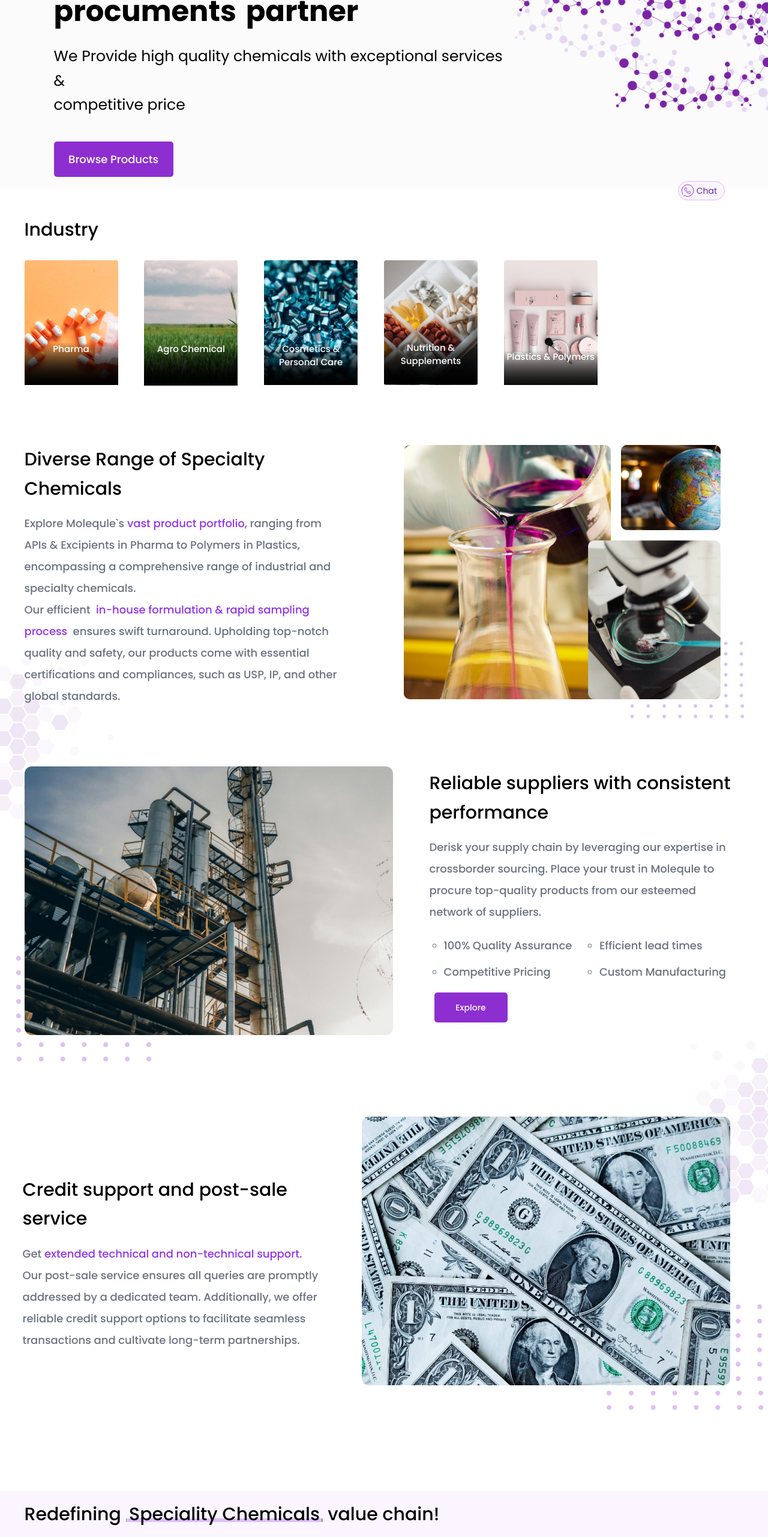
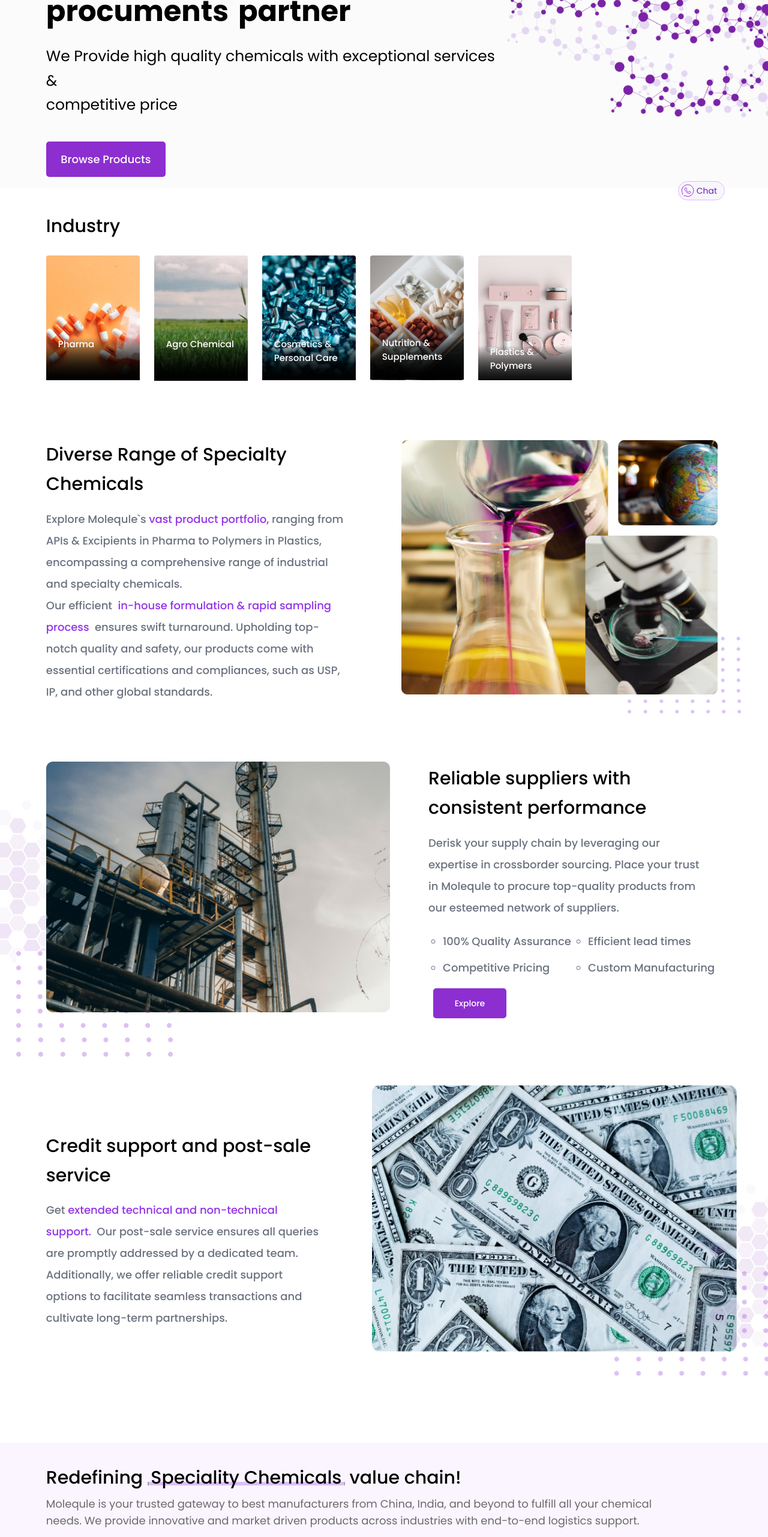
Before and after one commit to gourav-mishra551/molequele, a React (Vite) app: page /#/ in a window 1280 px wide. Shown: the part 234-2797 px from the top of the page at 60% size. Built offline with nearby package versions, Linux system fonts and the light colour scheme; grey boxes are pictures that could not be loaded.

Commit message:
design change

```diff
--- a/src/components/Contact/Contact.jsx
+++ b/src/components/Contact/Contact.jsx
@@ -6,8 +6,8 @@ const Contact = () => {
   <div className="responsive-container-block big-container mt-[30px]">
     <div className="responsive-container-block container">
       <div className="responsive-cell-block wk-tab-12 wk-mobile-12 wk-desk-7 wk-ipadp-10 line" id="i69b-2">
-        <form className="form-box sm:max-w-[100%-40px] sm:w-[1199px] m-auto w-[375px] max-w-[100%] mt-20">
-          <div className="container-block form-wrapper ">
+        <form className="form-box  sm:w-[auto] m-auto w-[375px] max-w-[100%] mt-20">
+          <div className="container-block form-wrapper  2xl:pl-[6%] xl:pl-[6%] sm:pl-[6%]">
             <h1 className="text-2xl font-semibold text-black flex flex-initial">We are here to help</h1>
               <h3 className="font-normal leading-7 tracking-[2%] text-[15px] text-[#6A6A6A]  sm:text-lg whitespace-pre-wrap  gap-3  mt-2">Get in touch & let us know how we can help</h3>
             <div className="responsive-container-block ">
--- a/src/components/Contact/contact.css
+++ b/src/components/Contact/contact.css
@@ -11,7 +11,6 @@
     overflow-x: hidden;
   }
   .contact_us_green .form-box{
-    width: 701px;
     margin-top: 50px;
   }
   .contact_us_green input:focus {
@@ -42,10 +41,10 @@
   }
 
   .contact_us_green .responsive-container-block .container {
-    max-width: 1320px;
+
     margin-top: 60px;
     margin-bottom: 60px;
-    margin: 0px 5% 0 7%;
+    margin: 0px 5% 0 5%;
   }
 
   .contact_us_green .responsive-container-block .big-container {
@@ -259,6 +258,7 @@
       right: -11%;
       width: 100%;
       margin: 20px 0 0 36px;
+      height: 48px;
     }
     #i5vyy-6{
       height: 173px;
--- a/src/components/Footer/Footer.jsx
+++ b/src/components/Footer/Footer.jsx
@@ -4,8 +4,8 @@ import { Link } from "react-router-dom"
 const Footer = () => {
   return (
     <div className="bg-purple-50 pt-10 pl-5 sm:pl-0 overflow-hidden">
-      <hr className="border sm:block hidden sm:max-w-[100%-40px] sm:w-[1199px] m-auto w-[375px] max-w-[100%]  dark:bg-[#8D2ED1]"></hr>
-      <div className="flex flex-col justify-between pb-32  bg-purple-50   sm:max-w-[100%-40px] sm:w-[1199px] m-auto w-[375px] max-w-[100%]  sm:flex sm:flex-row  ">
+      <hr className="border sm:block hidden ml-[6%] mr-[6%] 2xl:ml-[8%] xl:ml-[6%] sm:ml-[6%] sm:w-[auto] m-auto w-[375px] max-w-[100%]  dark:bg-[#8D2ED1]"></hr>
+      <div className="flex flex-col justify-between pb-32 pl-[6%] pr-[6%] 2xl:pl-[8%] xl:pl-[6%] sm:pl-[6%]  bg-purple-50   sm:w-[auto] m-auto w-[375px] max-w-[100%]  sm:flex sm:flex-row  ">
         <div className="w-auto ">
           <div className="flex flex-start ">
             <div className="grid grid-cols-4 text-[14px] sm:text-[16px]  sm:grid-cols-4 mt-10 sm:mt-10 font-medium leading-7 text-gray-400 ">
--- a/src/components/Footer/Footer2.jsx
+++ b/src/components/Footer/Footer2.jsx
@@ -5,9 +5,9 @@ const Footer2 = () => {
     <div className="bg-purple-50 pt-1 sm:pl-0 pl-5">
 
       <img className="sm:block hidden p-10  sm:ml-auto xl:mr-[3.6em] 2xl:mr-[7.6em]" src="./Group 48702.svg" alt="logo" />
-      <hr className="border border-[#e2c3f8] sm:block hidden sm:max-w-[100%-40px] sm:w-[1199px] m-auto w-[375px] max-w-[100%-40px]" />
+      <hr className="border sm:block hidden ml-[6%] mr-[6%] 2xl:ml-[8%] xl:ml-[6%] sm:ml-[6%] sm:w-[auto] m-auto w-[375px] max-w-[100%]  dark:bg-[#8D2ED1]" />
 
-      <div className="flex flex-col justify-between pb-20  bg-purple-50   sm:max-w-[100%-40px] sm:w-[1199px] m-auto w-[375px] max-w-[100%-40px]  sm:flex sm:flex-row ">
+      <div className="flex flex-col justify-between pb-20  bg-purple-50 pl-[6%] pr-[6%] 2xl:pl-[8%] xl:pl-[6%] sm:pl-[6%]   w-[375px] max-w-[100%-40px]  sm:flex sm:flex-row ">
         <div className="w-auto ">
 
           <div className="flex flex-start ">
--- a/src/components/Header/Header.jsx
+++ b/src/components/Header/Header.jsx
@@ -2,7 +2,7 @@ import "./header.css"
 import { Link } from "react-router-dom"
 const Header = () => {
   return (
-    <div className="main flex xl:pl-[7%] 2xl:pl-[10%] overflow-hidden">
+    <div className="main flex pl-[1%]  2xl:pl-[8%] xl:pl-[6%] sm:pl-[6%] overflow-hidden">
         <div className="lefts sm:w-[898px] sm:max-w-[auto] ml-auto">
             <h1 className="text-3xl ml-5 sm:ml-0 font-bold heading sm:text-5xl sm:leading-loosen leading-relaxed ">Your Speciality chemicals
                 <span className="flex flex-col sm:flex sm:flex-row sm:leading-loose md:leading-relaxed leading-relaxed">procuments
--- a/src/components/Header/header.css
+++ b/src/components/Header/header.css
@@ -8,7 +8,7 @@
     float: right;
 }
 .lefts{
-    margin-left: 8%;
+
     margin-top: 30px;
 }
 .heading{
--- a/src/components/Industry/Indusrty.css
+++ b/src/components/Industry/Indusrty.css
@@ -2,19 +2,26 @@
     position: relative;
     text-align: center;
     color: rgba(255, 255, 255, 1);
+    border-radius: 0px, 0px, 4px, 4px;
+
+
   }
   .bottom-right {
     position: absolute;
-    bottom: 10px;
     height: 72px;
+    left: 0px;
     width: 156px;
     font-weight: 500;
+    text-align: left;
     font-size: 15px;
     line-height: 22.5px;
     letter-spacing: 4% ;
     overflow: hidden;
-    background: linear-gradient(180deg, rgba(217, 217, 217, 0) 0%, #000000 103.47%),
+    padding-left: 20px;
+    background:linear-gradient(180deg, rgba(217, 217, 217, 0) 0%, #000000 103.47%),
     linear-gradient(180deg, rgba(255, 255, 255, 0) 0%, #000000 103.47%);
+
+
   }
   .list{
     list-style: circle;
@@ -25,8 +32,7 @@
   }
   p{
     color:rgba(106, 106, 106, 1);
-    letter-spacing: 2%
-    ;
+    letter-spacing: 2%;
   }
   @media (max-width: 640px){
     .bottom-right{
--- a/src/components/Industry/Industry.jsx
+++ b/src/components/Industry/Industry.jsx
@@ -3,10 +3,10 @@ import { Link } from "react-router-dom"
 const Industry = () => {
     return (
         <>
-            <div className="pl-5 sm:pl-0 overflow-hidden">
-                <h1 className="text-2xl font-medium sm:text-3xl mt-[4%] mb-[1%] sm:max-w-[100%-40px] sm:w-[1199px] m-auto w-[375px] max-w-[100%]" >Industry </h1>
-                <div className="grid grid-cols-2 sm:grid-cols-6  sm:max-w-[100%-40px] sm:w-[1199px] m-auto w-[375px] max-w-[100%]  pt-5 ">
-                    <div className="h-[158px] w-[163px] sm:w-auto sm:h-auto overflow-hidden mb-5">
+            <div className="pl-[6%] pr-[6%] 2xl:pl-[8%] xl:pl-[6%] sm:pl-[6%] overflow-hidden ">
+                <h1 className="text-2xl font-medium sm:text-3xl mt-[4%] mb-[1%]  sm:w-[auto]  w-[375px] max-w-[100%]" >Industry </h1>
+                <div className="grid sm:gap-x-6 gap-x-2 grid-cols-2 sm:grid-cols-6 sm:w-[fit-content]  w-[375px] max-w-[100%]  pt-5 ">
+                    <div className="h-[158px] w-auto sm:w-auto sm:h-auto overflow-hidden mb-5">
                         <Link to='/pharma'>
                         <div className="containers">
                             <img className="mt-0 ml-0 mb-5 sm:w-[156px] sm:h-[208px] mr-0 sm:m-0 image overflow-hidden" src="./Frame 550.svg" alt="img1" />
@@ -41,38 +41,38 @@ const Industry = () => {
                 </div>
                 {/* first =====================================>>>>>>>>>>>>>>>>>>>>>>>>>>>>>>>>>>>>>>>>>*/}
 
-                <div className="flex justify-between flex-col-reverse mt-20 sm:mt-20 sm:flex sm:flex-row sm:max-w-[100%-40px] sm:w-[1199px] m-auto w-[375px] max-w-[100%] h-auto" >
-                    <div className="left w-auto sm:w-[524px]" >
+                <div className="flex justify-between  flex-col-reverse mt-20 sm:mt-20 sm:flex sm:flex-row  sm:w-[fit-content]  w-[375px] max-w-[100%] h-auto" >
+                    <div className="left w-auto sm:w-[524px] sm:mr-16" >
                         <h2 className="text-xl font-medium sm:text-3xl sm:leading-relaxed mt-5 sm:mt-0  sm:ml-0">Diverse Range of Specialty Chemicals</h2>
                         <p className="font-medium text-sm sm:text-lg whitespace-pre-wrap text-gray-500  tracking-normal mt-4  leading-loose sm:leading-loose  sm:ml-0 sm:mr-0 mr-5">Explore Molequle`s <span className="text-purple-600 leading-loose ">vast product portfolio,</span> ranging from APIs & Excipients in Pharma to Polymers in Plastics, encompassing a comprehensive range of industrial and specialty chemicals. <br />
                             Our efficient <span className="text-purple-600 leading-loose"> in-house formulation & rapid sampling
                                 process </span> ensures swift turnaround. Upholding top-notch quality and safety, our products come with essential certifications and compliances, such as USP, IP, and other global standards.</p>
                     </div>
                     <div className="right ">
-                        <img src="./Group 48718.png" alt="industry" />
-                        <img className="absolute" src="./Group.svg" alt="png" style={{ left: "-1%", bottom: "-100%" }} />
+                        <img className="sm:ml-8" src="./Group 48718.png" alt="industry" />
+                        <img className="absolute hidden sm:block " src="./Group.svg" alt="png" style={{ left: "-1%", bottom: "-130%" }} />
                     </div>
                 </div>
 
                 {/* second  =================================================>>>>>>>>>>>>>>*/}
 
-                <div className="flex justify-between flex-col mt-20 sm:flex sm:flex-row sm:max-w-[100%-40px] sm:w-[1199px] m-auto w-[375px] max-w-[100%] h-auto" >
+                <div className="flex justify-between  flex-col mt-20 sm:mt-20 sm:flex sm:flex-row  sm:w-[fit-content]  w-[375px] max-w-[100%] h-auto" >
                     <div className="left relative top-0 left-0 ">
                         <img className="z-40 relative" src="./Mask group.jpg" alt="mask group" />
                         <img className="absolute top-[316px] left-[-50px] z-0 hidden sm:block" src="./Group 48669.jpg" alt="bg-dot" />
                     </div>
-                    <div className="right w-auto sm:w-[524px]  mt-10 sm:mt-1" >
+                    <div className="right w-auto sm:w-[524px]  mt-10 sm:mt-1 sm:ml-16" >
                         <h2 className="text-xl font-medium sm:text-3xl sm:leading-relaxed mr-3 sm:mr-0 ">Reliable suppliers with consistent performance</h2>
                         <div className="flex flex-col sm:flex ">
                             <p className="font-medium text-sm sm:text-lg  text-gray-500  gap-3  mt-4 float-left leading-loose sm:leading-loose mr-5">Derisk your supply chain by leveraging our expertise in crossborder sourcing. Place your trust in Molequle to procure top-quality products from our esteemed network of suppliers.</p>
-                            <ul className="grid grid-rows-4 sm:grid-rows-2 grid-flow-col text-gray-500 text-sm ml-6 font-medium gap-4 mt-6 list sm:text-lg">
+                            <ul className="grid grid-rows-4 sm:grid-rows-2 grid-flow-col text-gray-500 text-sm sm:ml-6 ml-[5%] font-medium gap-4 mt-6 list sm:text-lg">
                                 <li>100% Quality Assurance</li>
                                 <li> Competitive Pricing</li>
                                 <li>Efficient lead times</li>
                                 <li>Custom Manufacturing</li>
                             </ul>
                             <Link to='/industry'>
-                            <button className="float-left text-white text-sm sm:font-medium mt-5 ml-2 w-[81px] h-[51px] sm:h-[50px] sm:w-[122px]" style={{ backgroundColor: "rgba(141, 46, 209, 1)", borderRadius: "5px" }}>Explore</button>
+                            <button className="float-left text-white text-sm sm:font-medium sm:mt-5 mt-2 sm:ml-2 w-[81px] h-[51px] sm:h-[50px] sm:w-[122px]" style={{ backgroundColor: "rgba(141, 46, 209, 1)", borderRadius: "5px" }}>Explore</button>
                             </Link>
                         </div>
                     </div>
@@ -80,57 +80,57 @@ const Industry = () => {
 
                 {/* third =======================================================*/}
 
-                <div className="flex justify-between flex-col-reverse  sm:mt-28 sm:flex sm:flex-row sm:max-w-[100%-40px] sm:w-[1253px] m-auto w-[375px] max-w-[100%] h-auto mt-20 sm:p-6" >
+                <div className="flex justify-between  flex-col-reverse mt-20 sm:mt-28 sm:flex sm:flex-row  sm:w-[fit-content]  w-[375px] max-w-[100%] h-auto " >
                     <div className="left w-auto sm:w-[524px] my-auto" >
                         <h2 className="text-xl  font-medium sm:text-3xl leading-relaxed sm:leading-relaxed sm:ml-0 mr-5 sm:mr-0">Credit support and post-sale service</h2>
                         <p className="font-medium text-sm sm:text-lg  whitespace-pre-wrap text-gray-500  gap-3 tracking-normal mt-4  sm:ml-0  sm:mr-0 leading-loose sm:leading-loose">Get <span className="text-purple-600">extended technical and non-technical support.</span>  Our post-sale service ensures all queries are promptly addressed by a dedicated team. Additionally, we offer reliable credit support options to facilitate seamless transactions and cultivate long-term partnerships.</p>
                     </div>
                     <div className="right">
-                        <img className="sm:ml-16" src="./Group 48755.png" alt="industry" />
-                        <img className="absolute " src="./group1.png" alt="png" style={{
-                            right: "-0%", bottom: "-180%",
+                        <img className="sm:ml-20" src="./Group 48755.png" alt="industry" />
+                        <img className="absolute hidden sm:block" src="./group1.png" alt="png" style={{
+                            right: "-0%", bottom: "-210%",
                         }} />
                     </div>
                 </div>
             </div>
             {/* value chain ======================>>>>>>>>>>>>>>>>>>>>>>>>>> */}
-            <div className="w-auto bg-purple-50 mt-10 sm:mt-28 h-auto pt-5 pl-8 pr-8 sm:pl-0 sm:pr-0 pb-8 overflow-hidden" style={{ height: "auto" }}>
-                <div className="sm:max-w-[100%-40px] sm:w-[1199px] m-auto w-[375px] max-w-[100%]">
-                    <h1 className="text-xl font-medium sm:text-3xl mr-[0.4rem]">Redefining <span className="underline-text">Speciality  Chemicals</span>  value chain!</h1>
-                    <p className="font-normal leading-7 tracking-[1%] text-[16px]  text-[#6A6A6A] mr-0 sm:mr-[4rem] sm:text-lg whitespace-pre-wrap  gap-3  mt-4 " >Molequle is your trusted gateway to best manufacturers from China, India, and beyond to fulfill all your chemical needs. We provide innovative and market driven products across industries with end-to-end logistics support.</p>
+            <div className="w-auto bg-purple-50 mt-10 sm:mt-28 h-auto pt-10 pl-8 pr-8 sm:pl-0 sm:pr-0 sm:pb-10 pb-5 overflow-hidden" style={{ height: "auto" }}>
+                <div className="sm:pr-[6%] pr-[0%] 2xl:pl-[8%] xl:pl-[6%] sm:pl-[6%] sm:w-[auto] m-auto w-[375px] max-w-[100%]">
+                    <h1 className="text-xl font-medium sm:text-3xl sm:w-auto w-[375px] leading-[27px]">Redefining <span className="underline-text">Speciality  Chemicals</span>  value chain!</h1>
+                    <p className="font-normal leading-7 tracking-[1%] text-[16px]  text-[#6A6A6A] mr-0 sm:mr-[4rem] sm:text-lg whitespace-pre-wrap  gap-3  mt-3 " >Molequle is your trusted gateway to best manufacturers from China, India, and beyond to fulfill all your chemical needs. We provide innovative and market driven products across industries with end-to-end logistics support.</p>
 
                     <div className="grid grid-cols-1 sm:grid-cols-4 mt-10 mr-0 sm:mr-14">
                         {/* value chain first  card*/}
                         <div className="first w-auto sm:w-[265px]" style={{ height: "236px" }}>
-                            <img src="./Group 487366.svg" alt="first" />
+                            <img className="sm:h-auto sm:w-auto h-[46px] w-[46px]" src="./Group 487366.svg" alt="first" />
                             <h2 className="text-base sm:text-xl font-medium mt-5">Formulation</h2>
-                            <p className="font-normal leading-7 tracking-[1%] text-[16px] text-black mr-4 sm:text-lg whitespace-pre-wrap  gap-3  mt-4 "> In-house formulation to ensure equivalent grades compatible to current process</p>
+                            <p className="font-normal leading-7 tracking-[1%] text-[16px] text-black sm:mr-4 sm:text-lg    mt-2 "> In-house formulation to ensure equivalent grades compatible to current process</p>
                         </div>
                         {/* value chain second card */}
                         <div className="second w-auto sm:w-[265px]" style={{ height: "236px" }}>
-                            <img src="./Group 48733.svg" alt="second" />
+                            <img className="sm:h-auto sm:w-auto h-[46px] w-[46px]" src="./Group 48733.svg" alt="second" />
                             <h2 className="text-base sm:text-xl font-medium mt-5">Production testing</h2>
-                            <p className="font-normal leading-7 tracking-[1%] text-[16px] text-black mr-4 sm:text-lg whitespace-pre-wrap  gap-3  mt-4 ">100% quality assurance via our 3 step production & post-production testing</p>
+                            <p className="font-normal leading-7 tracking-[1%] text-[16px] text-black sm:mr-4 sm:text-lg   mt-2 ">100% quality assurance via our 3 step production & post-production testing</p>
                         </div>
                         {/* value chain third card */}
                         <div className="third w-auto sm:w-[265px]" style={{ height: "236px" }}>
-                            <img src="./Group 48738.svg" alt="Third" />
+                            <img className="sm:h-auto sm:w-auto h-[46px] w-[46px]" src="./Group 48738.svg" alt="Third" />
                             <h2 className="text-base sm:text-xl font-medium mt-5">Logistics</h2>
-                            <p className="font-normal leading-7 tracking-[1%] text-[16px] text-black mr-4 sm:text-lg whitespace-pre-wrap  gap-3  mt-4 ">Efficient & Cost-effective logistics for fast turnaround time </p>
+                            <p className="font-normal leading-7 tracking-[1%] text-[16px] text-black sm:mr-4 sm:text-lg   mt-2 ">Efficient & Cost-effective logistics for fast turnaround time </p>
                         </div>
                         {/* value chain fourth card */}
                         <div className="fourth w-auto sm:w-[265px]" style={{ height: "236px" }}>
-                            <img src="./Group 48739.svg" alt="fourth" />
+                            <img className="sm:h-auto sm:w-auto h-[46px] w-[46px]" src="./Group 48739.svg" alt="fourth" />
                             <h2 className="text-base sm:text-xl font-medium mt-5">Payment</h2>
-                            <p className="font-normal leading-7 tracking-[1%] text-[16px] text-black mr-4 sm:text-lg whitespace-pre-wrap  gap-3  mt-4 ">Best payment terms along with Credit support for your growth. </p>
+                            <p className="font-normal leading-7 tracking-[1%] text-[16px] text-black sm:mr-4 sm:text-lg  mt-2 ">Best payment terms along with Credit support for your growth. </p>
                         </div>
                     </div>
                 </div>
             </div>
 
-            <div className="sm:max-w-[100%-40px] sm:w-[1199px] m-auto w-[375px] max-w-[100%] sm:mt-20 mt-10 pl-3 pr-3 sm:pl-0 sm:pr-0 overflow-hidden">
+            <div className="2xl:ml-[8%] 2xl:mr-[8%] xl:ml-[6%] xl:mr-[6%]  sm:w-[auto] m-auto w-[375px] max-w-[100%] sm:mt-20 mt-10 pl-3 pr-3 sm:pl-0 sm:pr-0 overflow-hidden">
                 <h1 className="text-xl sm:text-3xl font-medium pt-5 sm:pt-0"> <span className="underline-text">Uncompromising quality </span> with right compliances...</h1>
-                <p className="font-normal leading-7 tracking-[1%] text-[15px] text-[#6A6A6A]  sm:text-lg whitespace-pre-wrap  gap-3  mt-4">From Indian & US Pharmacopoeia to Reach & Toy Safety, our vast suppliers network meets highly rigid and extensive regulatory compliances.  </p>
+                <p className="font-normal leading-7 tracking-[1%] text-[15px] text-[#6A6A6A]  sm:text-lg whitespace-pre-wrap  gap-3  mt-2">From Indian & US Pharmacopoeia to Reach & Toy Safety, our vast suppliers network meets highly rigid and extensive regulatory compliances.  </p>
                 <div className="grid grid-cols-3 gap-x-3 gap-y-3 sm:grid-cols-5 mt-10 sm:mt-10 mb-5 ">
                     <img src="./Group 48681.svg" alt="first" />
                     <img src="./Group 48682.svg" alt="secind" />
--- a/src/components/Navbar/Navbar.jsx
+++ b/src/components/Navbar/Navbar.jsx
@@ -10,7 +10,7 @@ export default function NavBar() {
 
     return (
         <nav className="w-auto text-black shadow">
-            <div className="  px-4 mx-auto lg:max-w-7xl md:items-center md:flex md:px-8">
+            <div className="sm:px-0  px-4 mx-auto  md:items-center md:flex pr-[6%] 2xl:pl-[8%] xl:pl-[6%] sm:pl-[6%] ">
                 <div>
                     <div className="flex items-center justify-between py-3 md:py-5 md:block">
                         <Link to="/">
@@ -70,7 +70,7 @@ export default function NavBar() {
                                         <div className="my-auto sm:my-0 mr-auto sm:text-base text-[18px] sm:ml-2  font-medium hover:text-purple-600 link link-underline link-underline-black text-purple-700 sm:text-black "  >
                                             Products
                                         </div>
-                                        <div className="absolute  z-30 hidden w-screen   mt-[5.6rem] bg-white border  shadow-lg group-focus:visible" >
+                                        <div className="absolute sm:ml-32  z-30 hidden w-screen   mt-[5.6rem] bg-white border  shadow-lg group-focus:visible" >
                                             <div className=" flex flex-row  sm:flex ">
                                                 <div className="w-60 h-auto ml-44 mt-10 hidden sm:block">
                                                     <div className="flex flex-col">
--- a/src/components/Testimonials/Testimonial.jsx
+++ b/src/components/Testimonials/Testimonial.jsx
@@ -82,11 +82,11 @@ class Carousel extends React.Component {
         }
         return (
         <>
-          <div className='sm:max-w-[100%-40px] sm:w-[1199px] m-auto w-[375px] max-w-[100%] sm:mt-20 mt-10 pl-5 sm:pl-0 overflow-hidden'>
+          <div className='sm:w-[auto] pr-[6%] 2xl:pl-[8%] xl:pl-[6%]  w-[375px] max-w-[100%] sm:mt-20 mt-10 pl-5 sm:pl-0 overflow-hidden'>
             <h1 className='text-xl font-medium sm:text-3xl overflow-hidden'> <span className='underline-text'>Trusted by leaders</span> across industries...</h1>
             <p className='font-normal leading-7 tracking-[1%] text-[15px] text-[#6A6A6A]  sm:text-lg whitespace-pre-wrap  gap-3  mt-4'>Over 80% of our customers find us remarkably great to work with. Service Excellence lies in the emotions we <br /> evoke and the relationships we forge. Every customer, every day!</p>
           </div>
-            <div className="carousel-container mt-5 mx-auto xl:w-[1198px] 2xl:w-[1298px] w-auto px-0 max-w-[100%] ">
+            <div className="carousel-container mt-5 2xl:ml-[8%] xl:ml-[6%] w-auto px-0 max-w-[100%] ">
                 <div className="cards">
                     <div className="card leftCard ">
                       <div className='flex'>
```
